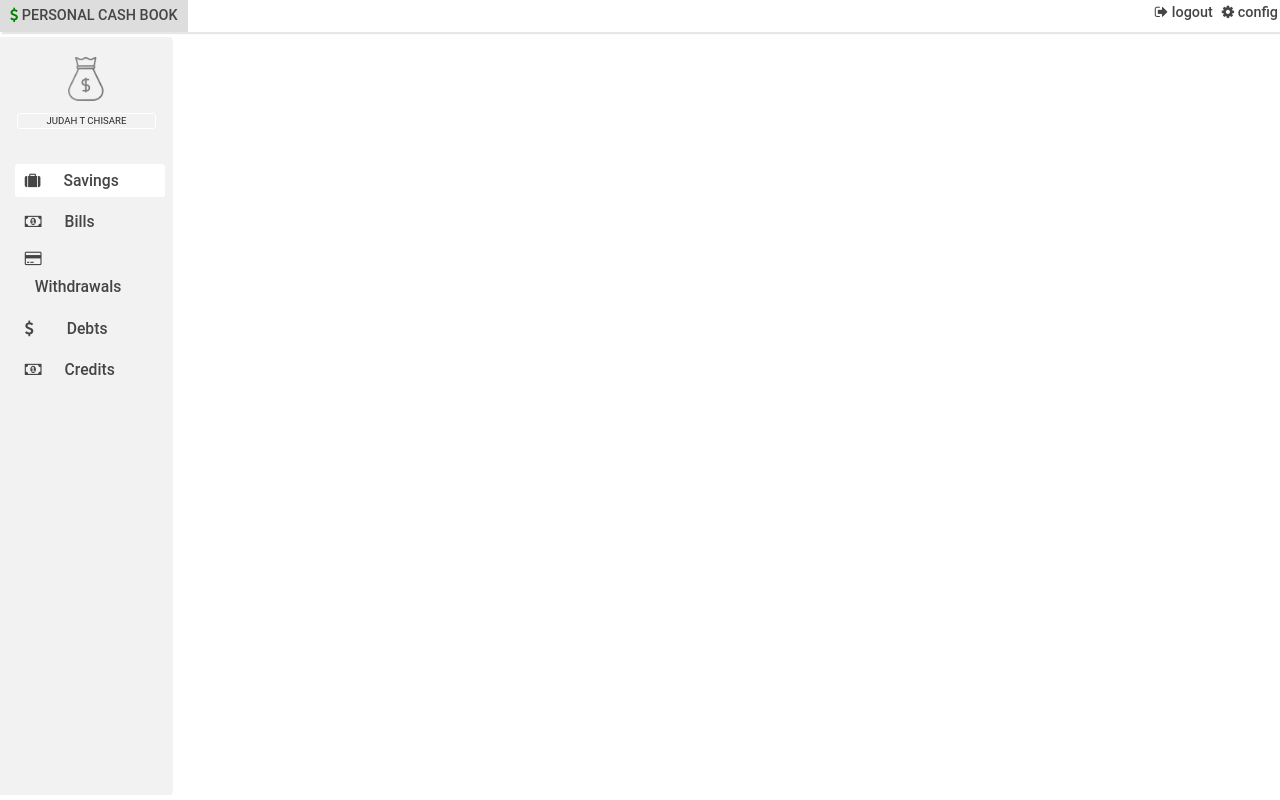
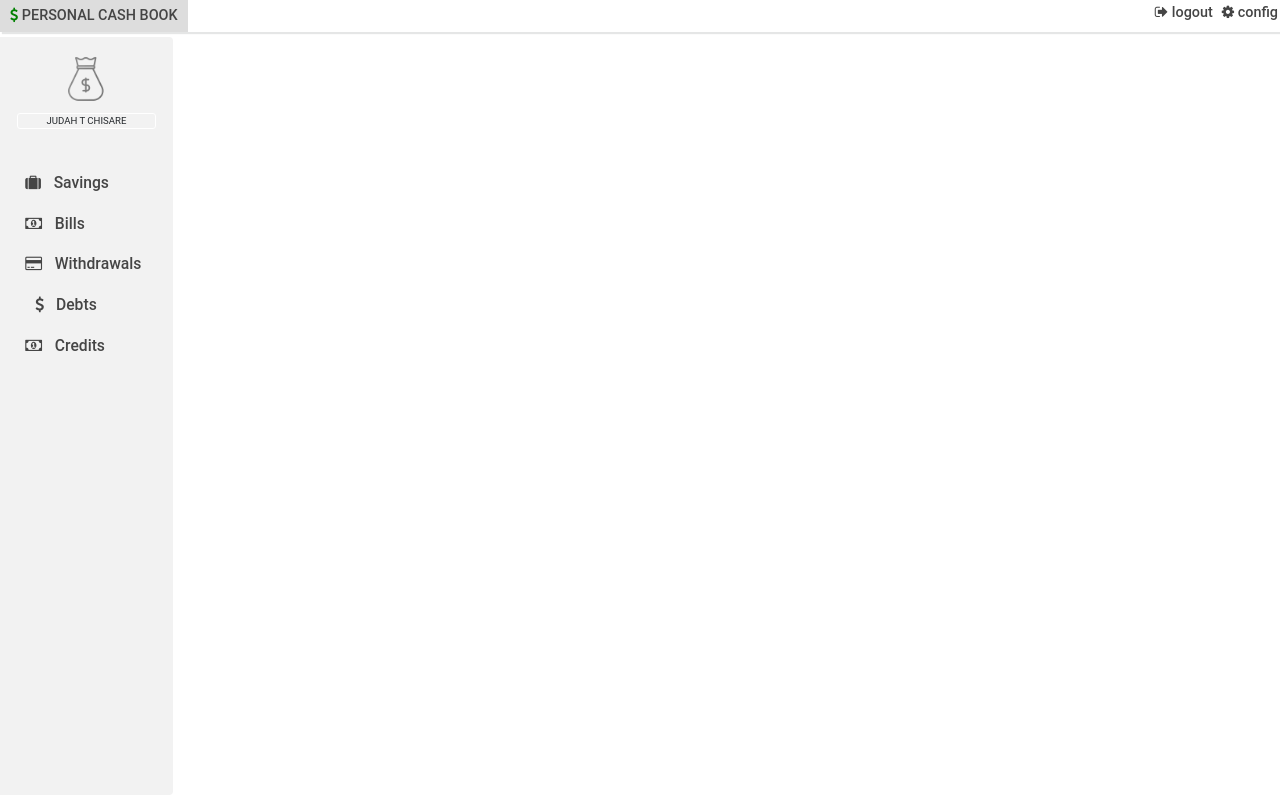
Before and after one commit to judahtc/cashBookFrontend-Angular, an Angular app: page /portal in a window 1280 px wide. Built offline with nearby package versions, Linux system fonts and the light colour scheme.

Commit message:
fixed sidebar lins

```diff
--- a/src/app/bills/bills.component.html
+++ b/src/app/bills/bills.component.html
@@ -1,5 +1,6 @@
 <!-- billing.component.html -->
-<button class="btn btn-sm" style="float: right;background-color: azure;">register month</button><br>
+<button class="btn btn-sm" style="float: right;background-color: rgb(242, 242, 242);">register month <i
+    class="fa fa-plus" style="font-size: 70%;margin-left: 5px;"></i></button><br>
 <hr>
 <div *ngFor="let record of bills_list" class="d-flex">
   <table class="table table-striped">
--- a/src/app/portal/portal.component.html
+++ b/src/app/portal/portal.component.html
@@ -6,8 +6,7 @@
       <a class="navbar-brand " style="font-weight:bolder;font-size: 90%;color:#454545;font-weight: 500;">
         <i class="fa fa-dollar" style="color: green;"></i>
 
-        PERSONAL
-        CASH BOOK
+        PERSONAL CASH BOOK
       </a>
 
 
@@ -43,21 +42,31 @@
     </div>
     <div class="links">
       <ul>
-        <li style=" background-color: white;border-radius: 3px;">
-          <i class="fa fa-suitcase"></i><a href="portal/home">Savings</a>
+        <a href="portal/home">
+          <li>
+            <i class="fa fa-suitcase"></i>Savings
           </li>
+        </a>
+        <a href="portal/bills">
           <li>
-          <i class="fa fa-money"></i><a href="portal/bills">Bills</a>
+            <i class="fa fa-money"></i>Bills
           </li>
+        </a>
+        <a href="#">
           <li>
-          <i class="fa fa-credit-card"></i><a href="#">Withdrawals</a>
+            <i class="fa fa-credit-card"></i>Withdrawals
           </li>
+        </a>
+        <a style="margin-left: 10px;" href="#">
           <li>
-          <i class="fa fa-dollar"></i><a style="margin-left: 10px;" href="#">Debts</a>
+            <i class="fa fa-dollar"></i>Debts
           </li>
+        </a>
+        <a href="#">
           <li>
-          <i class="fa fa-money"></i><a href="#">Credits</a>
+            <i class="fa fa-money"></i>Credits
           </li>
+        </a>
       </ul>
     </div>
   </nav>
--- a/src/app/portal/portal.component.scss
+++ b/src/app/portal/portal.component.scss
@@ -24,6 +24,9 @@
     width: 13.5%;
   }
 
+  .sidebar .links {
+    margin-left: -5%;
+  }
   .sidebar .user {
     margin-top: 1%;
     border-radius: 3px;
@@ -43,13 +46,13 @@
     color: #454545;
     margin-bottom: 5%;
     padding-left: 10px;
-
+    width: 100%;
     padding-right: 10px;
-    margin-right: 5%;
   }
-  .sidebar .links ul li a {
+  .sidebar .links ul a {
     color: #454545;
     font-weight: 450;
+    display: flex;
   }
 
   .sidebar ul {
@@ -103,13 +106,17 @@
     color: #454545;
     margin-bottom: 3%;
   }
-  .sidebar .links ul li a {
+  .sidebar .links ul a {
     color: #454545;
     font-weight: 450;
   }
 
   .sidebar ul {
     margin-top: 5%;
+  }
+
+  .sidebar .links ul a {
+    display: block;
   }
 
   .sidebar .fa {
```
Lines whose indentation alone changed are shown as unchanged.
